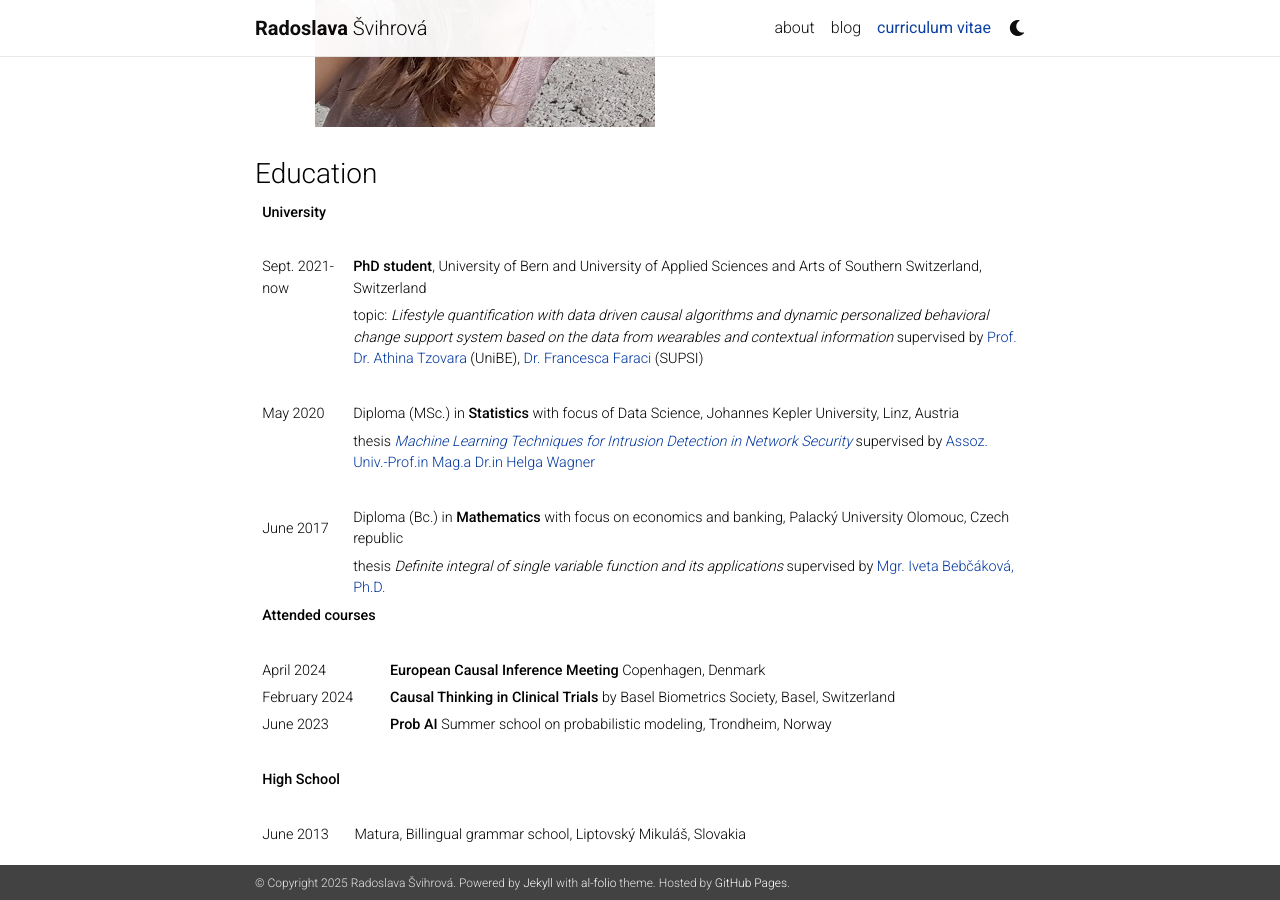
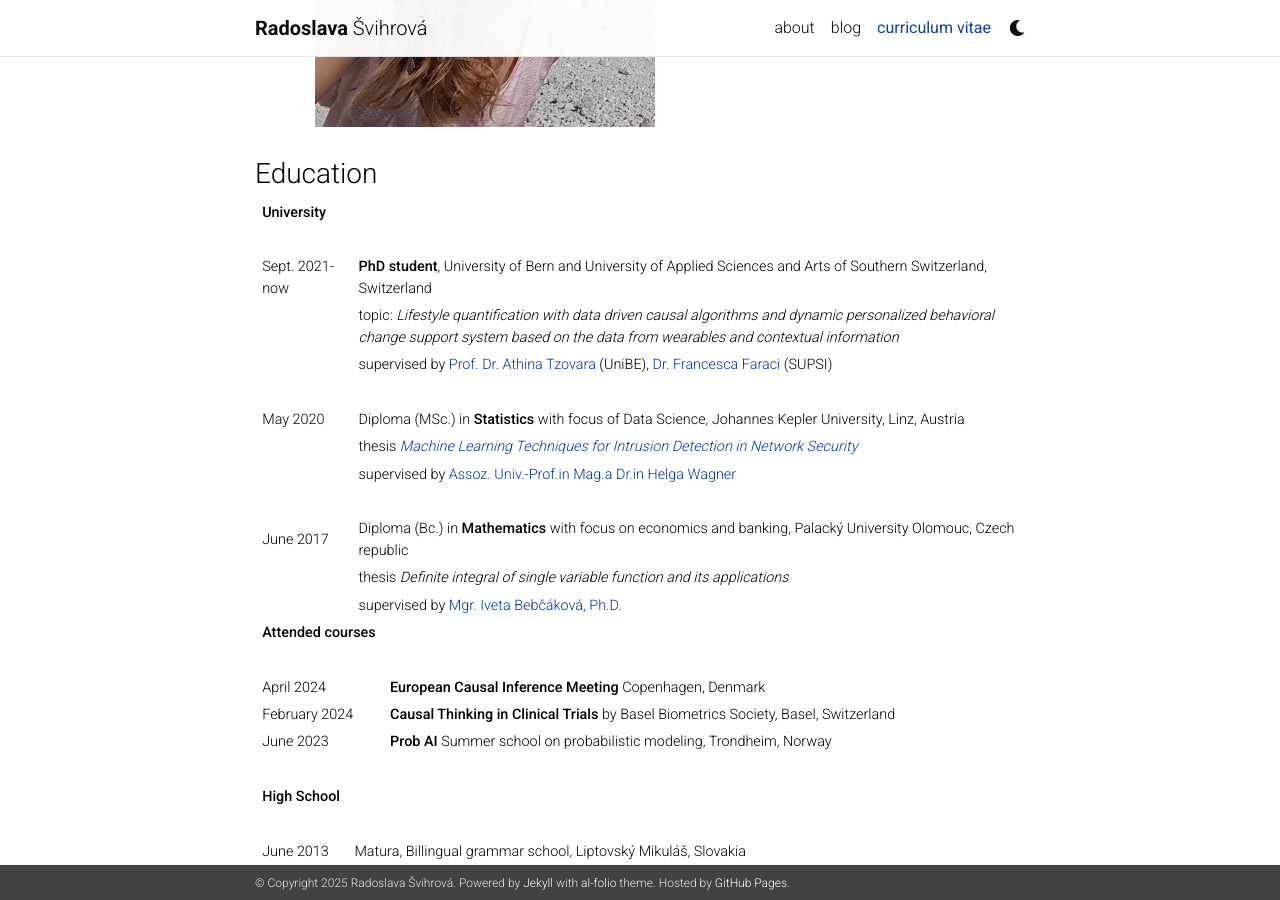
Before and after one commit to RadoslavaS/RadoslavaS.github.io, a Jekyll site: the page built from _pages/cv.md, in a window 1280 px wide and 900 px high, scrolled down 558 px. Built offline with Jekyll 4.4.1, drawn with Linux system fonts in a browser that asks for light colours; nearby versions of some CDN libraries; a style sheet for code colours, icons or effects is not loaded.

Commit message:
formating

```diff
--- a/_pages/cv.md
+++ b/_pages/cv.md
@@ -20,13 +20,16 @@ nav: true
 | **University**         |
 |                        |
 | Sept. 2021-now             | **PhD student**, University of Bern and University of Applied Sciences and Arts of Southern Switzerland, Switzerland
-|                        |topic: *Lifestyle quantification with data driven causal algorithms and dynamic personalized behavioral change support system based on the data from wearables and contextual information* supervised by [Prof. Dr. Athina Tzovara](https://neuro.inf.unibe.ch/menu/atzovara.html) (UniBE), [Dr. Francesca Faraci](https://www.supsi.ch/francesca-dalia-faraci) (SUPSI)
+|                        |topic: *Lifestyle quantification with data driven causal algorithms and dynamic personalized behavioral change support system based on the data from wearables and contextual information*
+| | supervised by [Prof. Dr. Athina Tzovara](https://neuro.inf.unibe.ch/menu/atzovara.html) (UniBE), [Dr. Francesca Faraci](https://www.supsi.ch/francesca-dalia-faraci) (SUPSI)
 |                        |
 | May 2020             | Diploma (MSc.) in **Statistics** with focus of Data Science, Johannes Kepler University, Linz, Austria
-|                        |thesis *[Machine Learning Techniques for Intrusion Detection in Network Security](https://epub.jku.at/obvulihs/content/titleinfo/4928712)* supervised by [Assoz. Univ.-Prof.in Mag.a Dr.in Helga Wagner](https://www.jku.at/institut-fuer-angewandte-statistik/ueber-uns/team/assoz-univ-profin-maga-drin-helga-wagner/)
+|                        |thesis *[Machine Learning Techniques for Intrusion Detection in Network Security](https://epub.jku.at/obvulihs/content/titleinfo/4928712)*
+| | supervised by [Assoz. Univ.-Prof.in Mag.a Dr.in Helga Wagner](https://www.jku.at/institut-fuer-angewandte-statistik/ueber-uns/team/assoz-univ-profin-maga-drin-helga-wagner/)
 | |
 | June 2017              | Diploma (Bc.) in **Mathematics** with focus on economics and banking, Palacký University Olomouc, Czech republic
-|                        |thesis *Definite integral of single variable function and its applications* supervised by [Mgr. Iveta Bebčáková, Ph.D.](https://kma.upol.cz/katedra/lide/vizitka/bebcakova/)
+|                        |thesis *Definite integral of single variable function and its applications*
+| | supervised by [Mgr. Iveta Bebčáková, Ph.D.](https://kma.upol.cz/katedra/lide/vizitka/bebcakova/)
 
 | **Attended courses**  |
 |                        |
```
